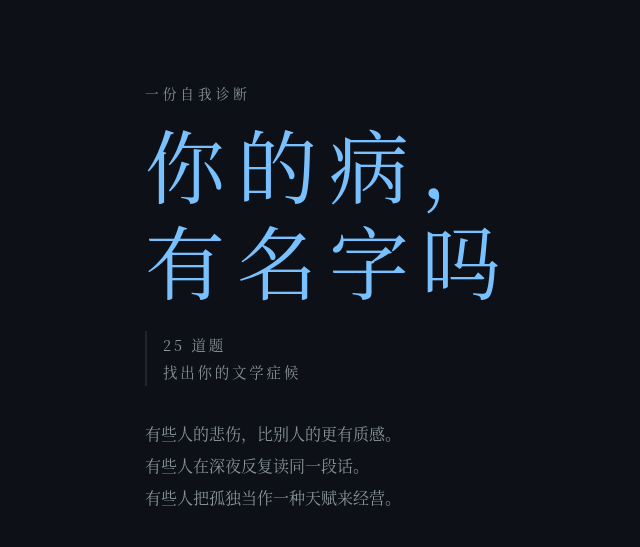
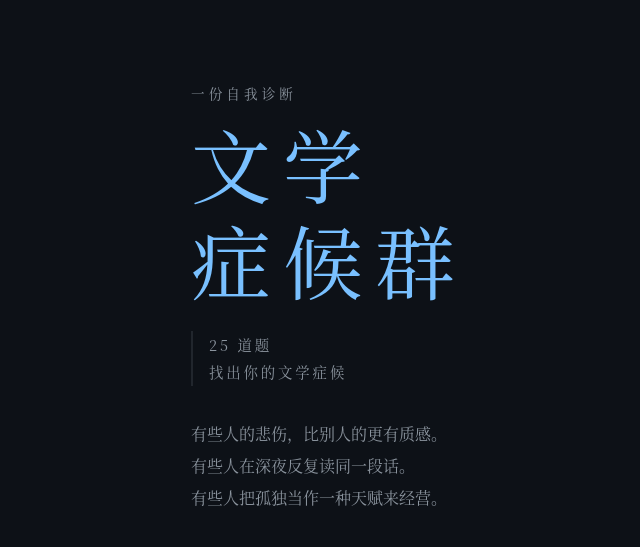
Before and after one commit to Dantalion628/-Literary-Disease-Test, a Flask app: page / in a window 1280 px wide. Shown: the top 547 px of the page, without its empty margins (311-951 px from the left). Run offline with Flask 3, Linux system fonts and the light colour scheme; some web fonts are replaced.

Commit message:
fix: 首页标题改为「文学症候群」

```diff
--- a/templates/index.html
+++ b/templates/index.html
@@ -5,7 +5,7 @@
 <main class="landing">
   <div class="landing-inner">
     <p class="landing-eyebrow">一份自我诊断</p>
-    <h1 class="landing-title">你的病，<br>有名字吗</h1>
+    <h1 class="landing-title">文学<br>症候群</h1>
     <p class="landing-sub">
       25 道题<br>
       找出你的文学症候
```
